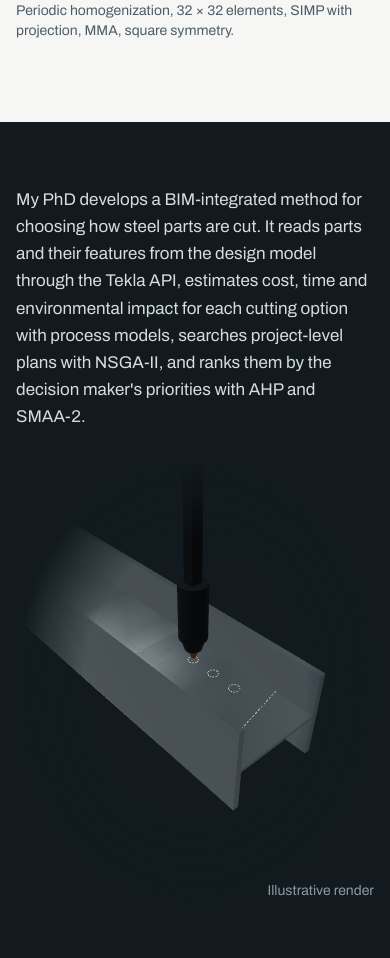
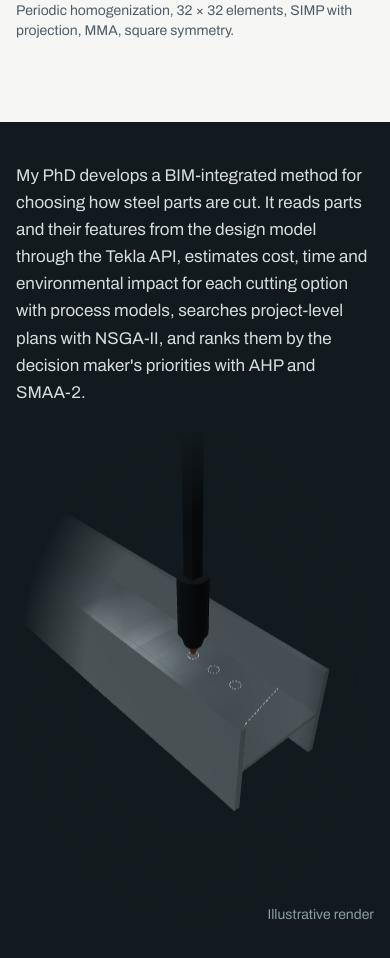
Before and after one commit to likemaestro/likemaestro.github.io, a React (Create React App) app: page / in a window 390 px wide. Shown: the part 1345-2303 px from the top of the page. Built offline with nearby package versions, Linux system fonts and the light colour scheme.

Commit message:
PhD band fits short phones; record verification in spec

```diff
--- a/src/components/LaserBand.tsx
+++ b/src/components/LaserBand.tsx
@@ -67,13 +67,13 @@ const LaserBand: React.FC = () => {
   return (
     <section ref={sectionRef} aria-labelledby="phd-h" className={`relative bg-bay text-[#D5DCDF] ${scroll ? "h-[240vh]" : ""}`}>
       <div className={scroll ? "sticky top-0 h-screen" : ""}>
-        <div className="mx-auto grid h-full max-w-page content-center gap-8 px-4 py-16 sm:px-6 lg:grid-cols-12 lg:items-center">
+        <div className="mx-auto flex h-full max-w-page flex-col justify-center gap-6 px-4 py-10 sm:px-6 lg:grid lg:grid-cols-12 lg:items-center lg:gap-8 lg:py-16">
           <div className="lg:col-span-4">
             <h2 id="phd-h" className="sr-only">Current work</h2>
             <p className="max-w-[40ch] lg:text-[1.25rem] lg:leading-[1.55]">{phdParagraph}</p>
           </div>
           {gl && (
-            <figure className="relative h-[52vh] min-w-0 lg:col-span-8 lg:h-[72vh]">
+            <figure className={`relative min-w-0 lg:col-span-8 lg:h-[72vh] lg:flex-none ${scroll ? "min-h-[12rem] flex-1" : "h-[52vh]"}`}>
               <canvas ref={canvasRef} aria-hidden="true" className="absolute inset-0 h-full w-full [mask-image:radial-gradient(ellipse_closest-side,#000_62%,transparent)]" />
               <figcaption className="t-small absolute bottom-0 right-0 text-[#8C9AA1]">Illustrative render</figcaption>
             </figure>
```
Also changed, not shown: 1 other file (tests, documents, lock files or other folders).
